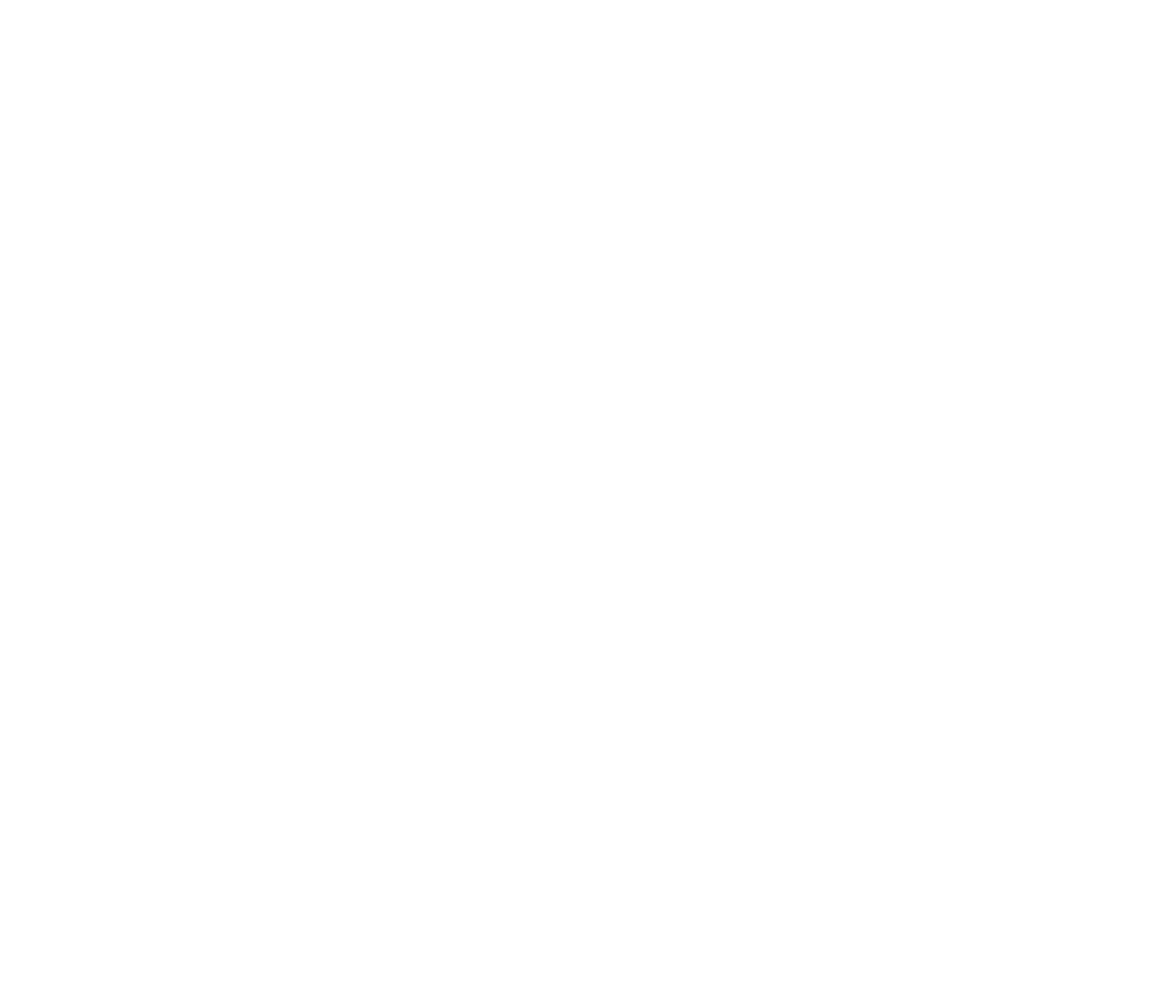
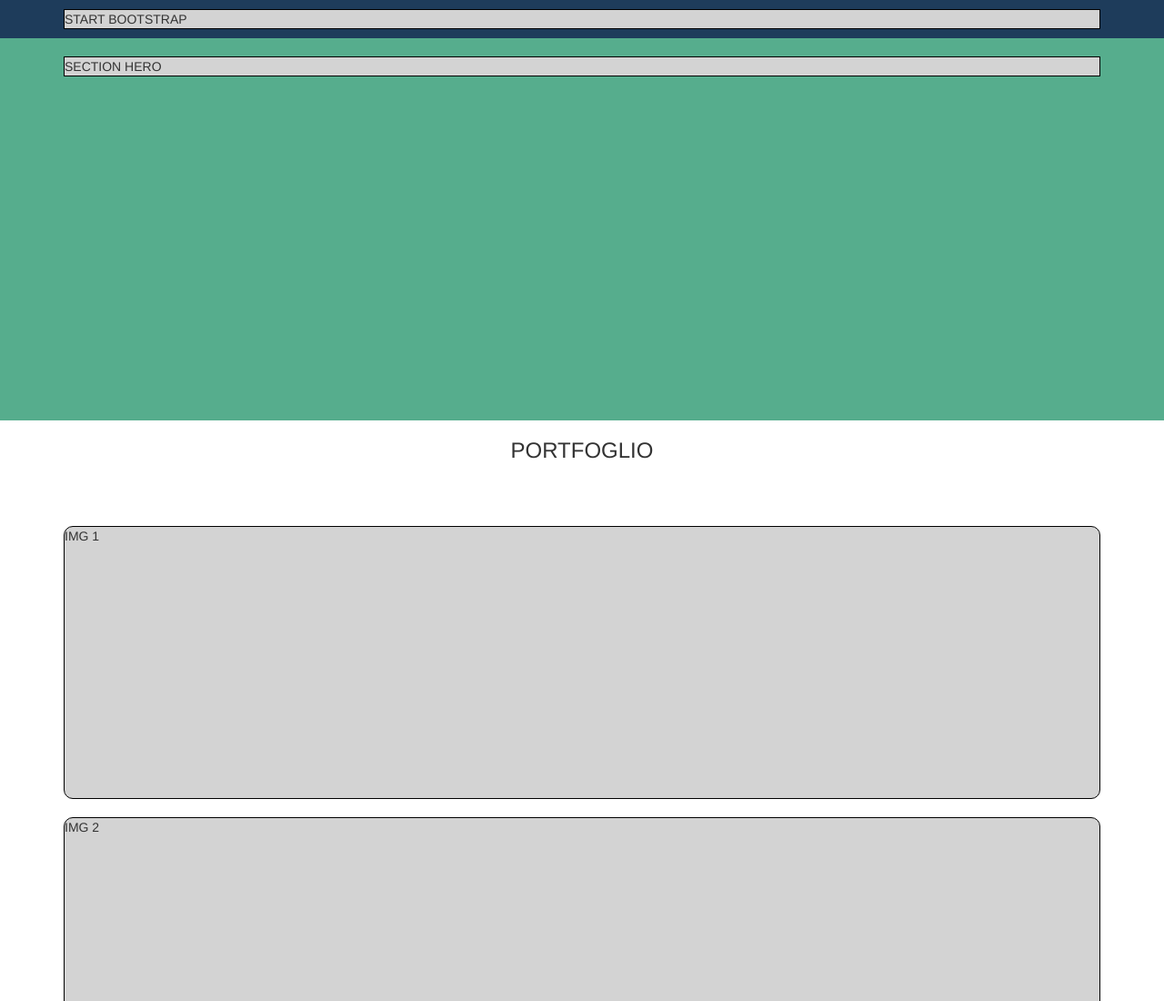
Before and after one commit to Martab1/html-css-bootstrap-freelancer, a plain HTML site: page index.html in a window 1280 px wide. Shown: the top 1100 px of the page at 91% size. Before the commit the page ends 800 px from the top, so only its background shows below. Drawn offline with nearby package versions, Linux system fonts and the light colour scheme.

Commit message:
add header, hero, portfoglio

```diff
--- a/css/style.css
+++ b/css/style.css
@@ -0,0 +1,58 @@
+
+/* FAKE CONTENT */
+
+/* general */
+
+.box{
+    width:100%;
+    border:1px solid black;
+    background-color: lightgrey;
+}
+
+/*hero*/
+
+.section_hero {
+    height: 420px;
+}
+
+
+/*portfoglio */
+
+.section_portfoglio .box{
+    margin-top:10px;
+    margin-bottom: 10px;
+    height: 300px;
+    border-radius: 10px;
+}
+
+.section_portfoglio .row .col-xs-12:first-child{
+    margin-top: 50px;
+}
+
+
+
+
+
+
+
+/* UTILITIES */
+
+.bg_blue{
+    background: #06274ae6;
+}
+
+.bg_green{
+    background:#56ad8d;
+}
+
+.center_text{
+    text-align: center;
+}
+
+/* LAYOUT */
+
+header.main_header{
+    padding-top:10px;
+    padding-bottom:10px;
+
+}
--- a/index.html
+++ b/index.html
@@ -12,5 +12,83 @@
 </head>
 <body>
 
+    <!-- HEADER-->
+
+    <header class="main_header bg_blue" >
+        <div class="container">
+            <div class="row">
+                <div class="col-xs-12">
+                    <div class="box"> START BOOTSTRAP</div>
+                </div>
+            </div>
+        </div>
+     </header>
+
+     <!-- MAIN -->
+
+     <main>
+
+        <!-- hero-->
+
+         <section class="section_hero bg_green">
+             <div class="container">
+                 <div class="row">
+                     <div class="col-xs-12">
+                         <img src="" alt="">
+                         <div class="box">SECTION HERO</div>
+                     </div>
+                 </div>
+             </div>
+         </section>
+
+         <!-- portfoglio-->
+
+         <section class="section_portfoglio">
+             <div class="container">
+                 <h3 class="center_text">PORTFOGLIO</h3>
+                 <div class="row">
+                     <div class="col-xs-12">
+                         <div class="box">IMG 1</div>
+                     </div>
+                     <div class="col-xs-12">
+                        <div class="box"> IMG 2</div>
+                    </div>
+                    <div class="col-xs-12">
+                        <div class="box"> IMG 3</div>
+                    </div>
+                    <div class="col-xs-12">
+                        <div class="box"> IMG 4</div>
+                    </div>
+                    <div class="col-xs-12">
+                        <div class="box"> IMG 5</div>
+                    </div>
+                    <div class="col-xs-12">
+                        <div class="box"> IMG 6</div>
+                    </div>
+                </div>
+             </div>
+         </section>
+
+         <!-- about -->
+
+         <section class="about bg_green" >
+             <div class="container">
+                <h3 class="center_text">ABOUT</h3>
+                 <div class="row">
+                     <div class="col-xs-6 offset-xs-3">
+                         <div class="box"> A</div>
+                     </div>
+                     <div class="col-xs-6 offset-xs-3">
+                        <div class="box"> A</div>
+                    </div>
+                 </div>
+            </div>
+        </section>
+
+
+     </main>
+
+
+
 </body>
 </html>
```
